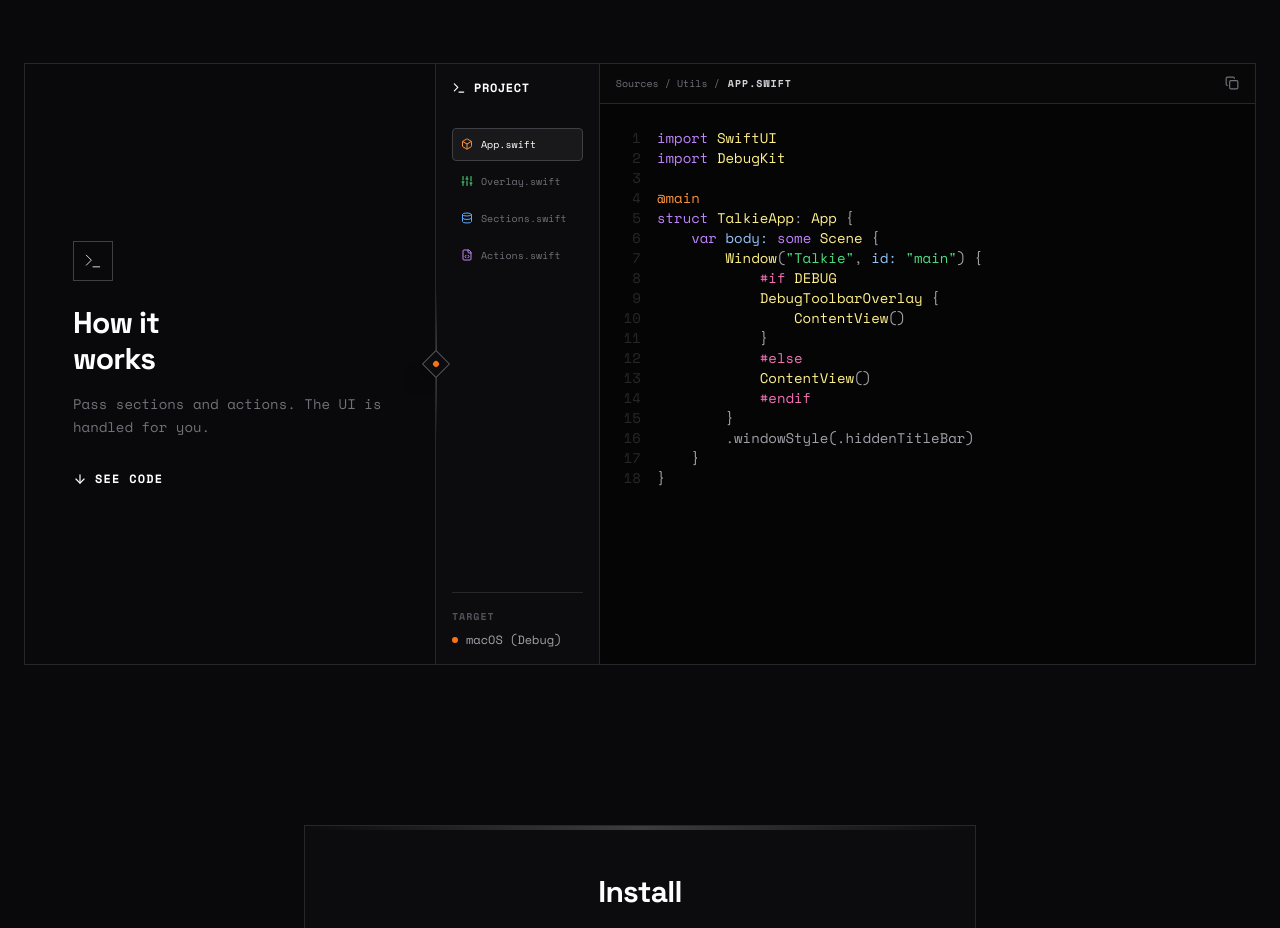
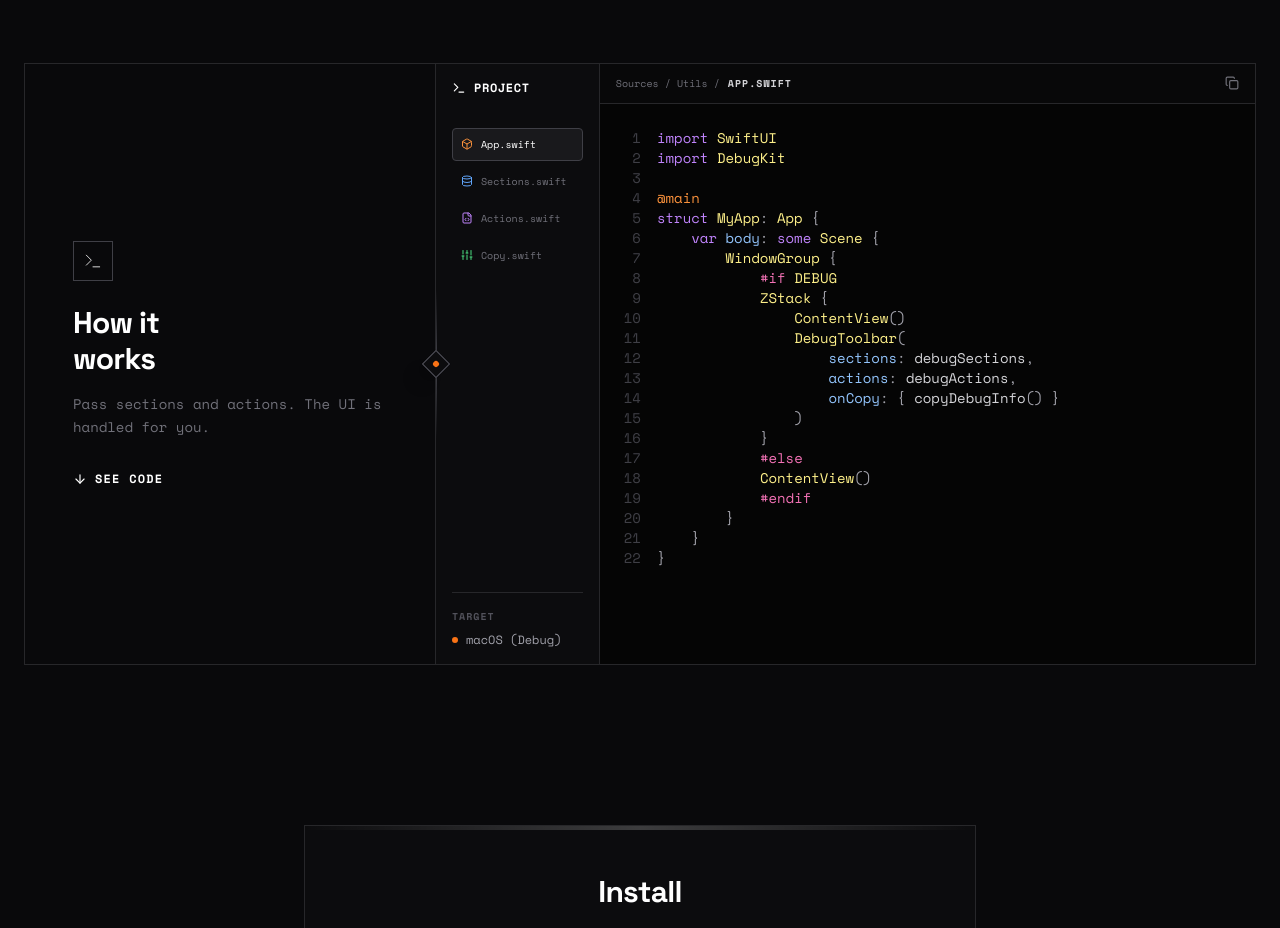
Before and after one commit to arach/DebugKit, a React (Vite) app in the folder landing/: page / in a window 1280 px wide. Shown: the part 1160-2088 px from the top of the page. Built offline with nearby package versions, Linux system fonts and the light colour scheme.

Commit message:
🔧 Rewrite Swift syntax highlighter from scratch

```diff
--- a/landing/components/AICodeGenerator.tsx
+++ b/landing/components/AICodeGenerator.tsx
@@ -6,149 +6,151 @@ const SNIPPETS = {
 import DebugKit
 
 @main
-struct TalkieApp: App {
+struct MyApp: App {
     var body: some Scene {
-        Window("Talkie", id: "main") {
+        WindowGroup {
             #if DEBUG
-            DebugToolbarOverlay {
+            ZStack {
                 ContentView()
+                DebugToolbar(
+                    sections: debugSections,
+                    actions: debugActions,
+                    onCopy: { copyDebugInfo() }
+                )
             }
             #else
             ContentView()
             #endif
         }
-        .windowStyle(.hiddenTitleBar)
     }
 }`,
-  'Overlay.swift': `import SwiftUI
-import DebugKit
+  'Sections.swift': `import DebugKit
 
-struct DebugToolbarOverlay<Content: View>: View {
-    @State private var showingConsole = false
-    let content: () -> Content
-
-    var body: some View {
-        ZStack {
-            content()
-
-            DebugToolbar(
-                sections: buildSections(),
-                actions: [
-                    DebugAction("View Console", icon: "doc.text.magnifyingglass") {
-                        showingConsole = true
-                    }
-                ],
-                onCopy: { buildCopyText() }
-            )
-        }
-        .sheet(isPresented: $showingConsole) {
-            ConsoleView()
-        }
-    }
-}`,
-  'Sections.swift': `private func buildSections() -> [DebugSection] {
+var debugSections: [DebugSection] {
     [
         DebugSection("BUILD", [
-            ("Version", Bundle.main.appVersion),
-            ("Build", Bundle.main.buildNumber),
-            ("macOS", ProcessInfo.processInfo.osVersion)
+            ("Version", "1.2.0"),
+            ("Build", "142"),
+            ("Env", "Debug")
         ]),
-        DebugSection("SYNC", [
-            ("Status", syncManager.status.rawValue),
-            ("Last", syncManager.lastSync?.relative ?? "Never"),
-            ("Pending", "\\(syncManager.pendingCount)")
+        DebugSection("STATE", [
+            ("User", currentUser?.name ?? "Guest"),
+            ("Synced", lastSync ?? "Never")
         ])
     ]
-}
+}`,
+  'Actions.swift': `import DebugKit
 
-private func buildCopyText() -> String {
+var debugActions: [DebugAction] {
+    [
+        DebugAction("Force Sync", icon: "arrow.triangle.2.circlepath") {
+            SyncManager.shared.sync()
+        },
+        DebugAction("Clear Cache", icon: "trash", destructive: true) {
+            CacheManager.shared.clear()
+        },
+        DebugAction("Reset Onboarding", icon: "arrow.counterclockwise") {
+            UserDefaults.standard.removeObject(forKey: "onboarded")
+        }
+    ]
+}`,
+  'Copy.swift': `func copyDebugInfo() -> String {
+    let version = Bundle.main.appVersion
+    let build = Bundle.main.buildNumber
+    let user = currentUser?.name ?? "Guest"
+
+    return """
+    App: MyApp v\\(version) (\\(build))
+    User: \\(user)
+    Last Sync: \\(lastSync ?? "Never")
     """
-    Talkie \\(Bundle.main.appVersion) (\\(Bundle.main.buildNumber))
-    macOS \\(ProcessInfo.processInfo.osVersion)
-
-    Sync: \\(syncManager.status.rawValue)
-    Last: \\(syncManager.lastSync?.relative ?? "Never")
-    """
-}`,
-  'Actions.swift': `// View-specific debug content
-struct ListViewDebugContent: View {
-    @ObservedObject var syncManager = SyncManager.shared
-
-    var body: some View {
-        VStack(spacing: 10) {
-            DebugSection(title: "SYNC") {
-                DebugActionButton(icon: "arrow.triangle.2.circlepath", label: "Force Sync") {
-                    syncManager.syncNow()
-                }
-                DebugActionButton(icon: "arrow.clockwise", label: "Full Sync") {
-                    syncManager.forceFullSync()
-                }
-            }
-
-            DebugSection(title: "RESET") {
-                DebugActionButton(icon: "trash", label: "Clear Cache", destructive: true) {
-                    CacheManager.shared.clear()
-                }
-                DebugActionButton(icon: "arrow.counterclockwise", label: "UserDefaults", destructive: true) {
-                    UserDefaults.standard.removePersistentDomain(
-                        forName: Bundle.main.bundleIdentifier!
-                    )
-                }
-            }
-        }
-    }
 }`
 };
 
 type FileName = keyof typeof SNIPPETS;
 
-// Robust Tokenizer Regex for Swift
-const TOKENIZER_REGEX = /(\/\/.*)|("""[\s\S]*?"""|"(?:[^"\\]|\\.)*")|(#\w+)|(@\w+)|(\b(?:import|struct|var|let|class|func|return|some|extension|if|else|switch|case|default|public|private|init|static|true|false|nil|self|await|async|try|throw|throws)\b)|(\b[A-Z]\w+\b)|(\b\w+:)/g;
+// Simple Swift syntax highlighter
+const highlightSwift = (code: string): React.ReactNode[] => {
+  const tokens: React.ReactNode[] = [];
+  let i = 0;
+
+  const keywords = new Set([
+    'import', 'struct', 'class', 'func', 'var', 'let', 'return', 'if', 'else',
+    'some', 'private', 'public', 'static', 'true', 'false', 'nil', 'self'
+  ]);
+
+  while (i < code.length) {
+    // Comments
+    if (code.slice(i, i + 2) === '//') {
+      const end = code.indexOf('\n', i);
+      const comment = end === -1 ? code.slice(i) : code.slice(i, end);
+      tokens.push(<span key={i} className="text-zinc-500 italic">{comment}</span>);
+      i += comment.length;
+      continue;
+    }
+
+    // Strings
+    if (code[i] === '"') {
+      let j = i + 1;
+      while (j < code.length && code[j] !== '"') {
+        if (code[j] === '\\') j++;
+        j++;
+      }
+      const str = code.slice(i, j + 1);
+      tokens.push(<span key={i} className="text-green-400">{str}</span>);
+      i = j + 1;
+      continue;
+    }
+
+    // Preprocessor (#if, #else, #endif)
+    if (code[i] === '#' && /[a-zA-Z]/.test(code[i + 1] || '')) {
+      let j = i + 1;
+      while (j < code.length && /\w/.test(code[j])) j++;
+      const directive = code.slice(i, j);
+      tokens.push(<span key={i} className="text-pink-400">{directive}</span>);
+      i = j;
+      continue;
+    }
+
+    // Property wrappers (@State, @main, etc.)
+    if (code[i] === '@') {
+      let j = i + 1;
+      while (j < code.length && /\w/.test(code[j])) j++;
+      const attr = code.slice(i, j);
+      tokens.push(<span key={i} className="text-orange-400">{attr}</span>);
+      i = j;
+      continue;
+    }
+
+    // Words (keywords, types, identifiers)
+    if (/[a-zA-Z_]/.test(code[i])) {
+      let j = i;
+      while (j < code.length && /[\w]/.test(code[j])) j++;
+      const word = code.slice(i, j);
+
+      if (keywords.has(word)) {
+        tokens.push(<span key={i} className="text-purple-400">{word}</span>);
+      } else if (/^[A-Z]/.test(word)) {
+        tokens.push(<span key={i} className="text-yellow-200">{word}</span>);
+      } else if (code[j] === ':') {
+        tokens.push(<span key={i} className="text-blue-300">{word}</span>);
+      } else {
+        tokens.push(<span key={i} className="text-zinc-300">{word}</span>);
+      }
+      i = j;
+      continue;
+    }
+
+    // Everything else
+    tokens.push(<span key={i} className="text-zinc-400">{code[i]}</span>);
+    i++;
+  }
+
+  return tokens;
+};
 
 const HighlightedCode = ({ code }: { code: string }) => {
-  const elements: React.ReactNode[] = [];
-  let lastIndex = 0;
-  let match;
-
-  // Reset regex state
-  TOKENIZER_REGEX.lastIndex = 0;
-
-  while ((match = TOKENIZER_REGEX.exec(code)) !== null) {
-    const [fullMatch, comment, string, preprocessor, decorator, keyword, type, arg] = match;
-    const index = match.index;
-
-    // Push preceding plain text
-    if (index > lastIndex) {
-      elements.push(code.slice(lastIndex, index));
-    }
-
-    if (comment) {
-      elements.push(<span key={index} className="text-zinc-500 italic">{comment}</span>);
-    } else if (string) {
-      elements.push(<span key={index} className="text-green-400">{string}</span>);
-    } else if (preprocessor) {
-      elements.push(<span key={index} className="text-pink-400">{preprocessor}</span>);
-    } else if (decorator) {
-      elements.push(<span key={index} className="text-orange-400">{decorator}</span>);
-    } else if (keyword) {
-      elements.push(<span key={index} className="text-purple-400">{keyword}</span>);
-    } else if (type) {
-      elements.push(<span key={index} className="text-yellow-200">{type}</span>);
-    } else if (arg) {
-      elements.push(<span key={index} className="text-blue-300">{arg}</span>);
-    } else {
-      elements.push(fullMatch);
-    }
-
-    lastIndex = TOKENIZER_REGEX.lastIndex;
-  }
-
-  // Push remaining text
-  if (lastIndex < code.length) {
-    elements.push(code.slice(lastIndex));
-  }
-
-  return <>{elements}</>;
+  return <>{highlightSwift(code)}</>;
 };
 
 interface CodeArchitectureProps {
@@ -197,9 +199,9 @@ export const CodeArchitecture: React.FC<CodeArchitectureProps> = ({ frameless =
 
         <div className="flex flex-col gap-1">
           <FileItem name="App.swift" icon={Box} color="text-orange-400" />
-          <FileItem name="Overlay.swift" icon={Sliders} color="text-green-400" />
           <FileItem name="Sections.swift" icon={Database} color="text-blue-400" />
           <FileItem name="Actions.swift" icon={FileCode} color="text-purple-400" />
+          <FileItem name="Copy.swift" icon={Sliders} color="text-green-400" />
         </div>
 
         <div className="mt-auto border-t border-zinc-800 pt-4">
@@ -224,28 +226,16 @@ export const CodeArchitecture: React.FC<CodeArchitectureProps> = ({ frameless =
         </div>
 
         <div className="flex-1 overflow-auto p-6 custom-scrollbar">
-          <pre className="font-mono text-xs md:text-sm leading-6 text-zinc-400">
+          <pre className="font-mono text-xs md:text-sm leading-6">
             <code>
-              {codeSnippet.split('\n').map((line, i) => {
-                // Check if we're inside a multiline string
-                const isMultilineStringMarker = line.trim() === '"""';
-                const hasStringInterpolation = line.includes('\\(');
-
-                return (
-                  <div key={i} className="table-row">
-                    <span className="table-cell text-zinc-800 select-none text-right pr-4 w-8">{i + 1}</span>
-                    <span className="table-cell whitespace-pre-wrap break-all">
-                      {isMultilineStringMarker ? (
-                        <span className="text-green-400">{line}</span>
-                      ) : hasStringInterpolation ? (
-                        <span className="text-green-400">{line}</span>
-                      ) : (
-                        <HighlightedCode code={line} />
-                      )}
-                    </span>
-                  </div>
-                );
-              })}
+              {codeSnippet.split('\n').map((line, i) => (
+                <div key={i} className="table-row">
+                  <span className="table-cell text-zinc-700 select-none text-right pr-4 w-8">{i + 1}</span>
+                  <span className="table-cell whitespace-pre">
+                    <HighlightedCode code={line} />
+                  </span>
+                </div>
+              ))}
             </code>
           </pre>
         </div>
```
